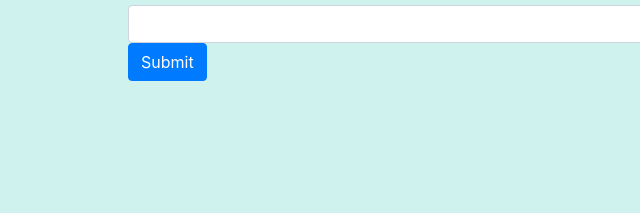
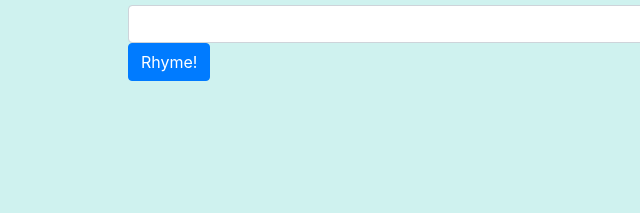
Before and after one commit to andrewmh20/getarhyme, a plain HTML site: page index.htm in a window 1280 px wide. Shown: the part 223-436 px from the top of the page, 0-640 px from the left. Drawn offline with nearby package versions, Linux system fonts and the light colour scheme.

Commit message:
button text

```diff
--- a/index.htm
+++ b/index.htm
@@ -42,7 +42,7 @@
             <div class="form-group">
                 <label for="RhymeBrainInput">Words that Rhyme with:</label>
                 <input type="search" class="form-control" id="RhymeBrainInput" name="value">
-                <button type="submit" class="btn btn-primary">Submit</button>
+                <button type="submit" class="btn btn-primary">Rhyme!</button>
             </div>
         </form>
     </div>
```
